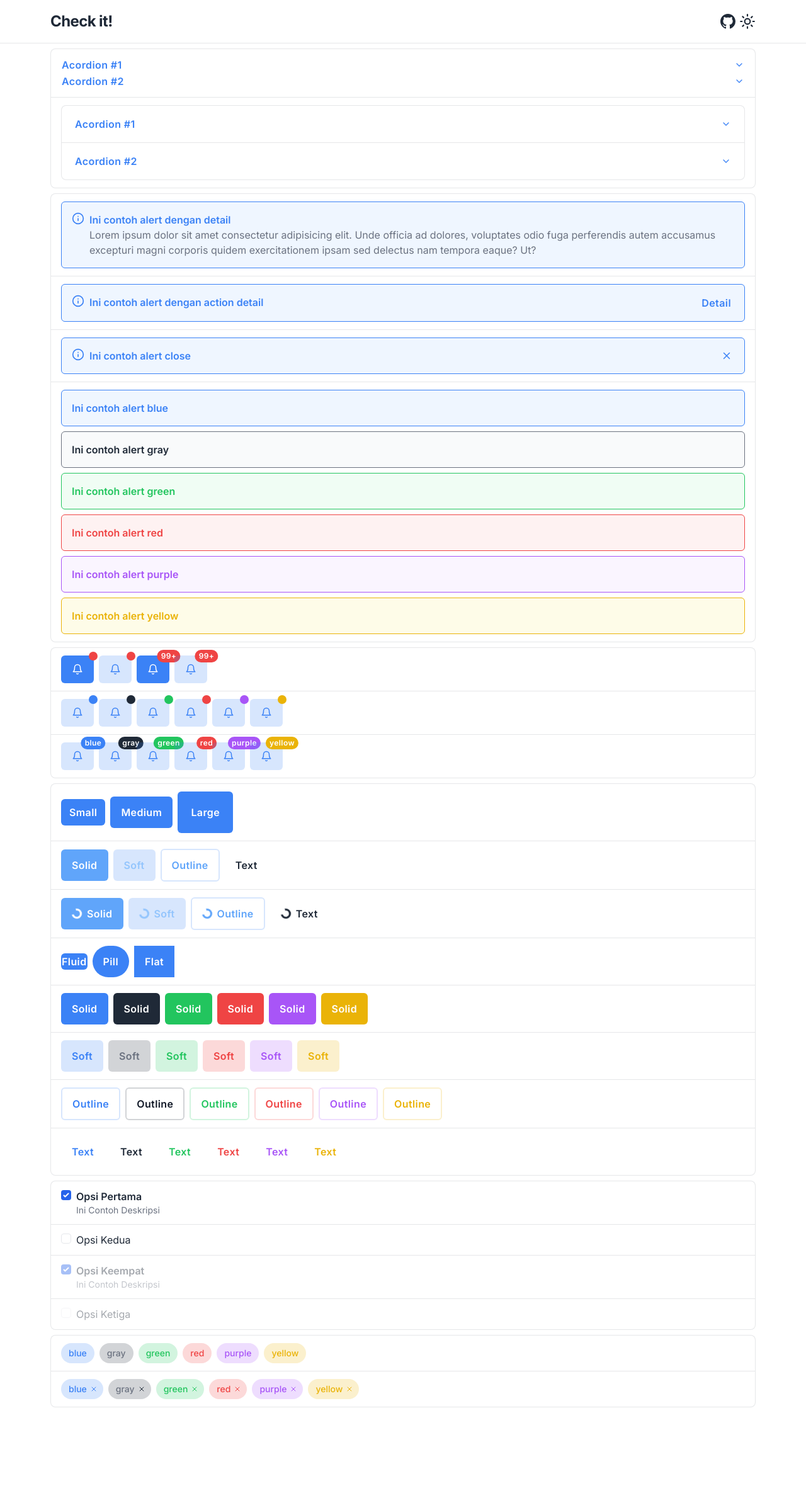
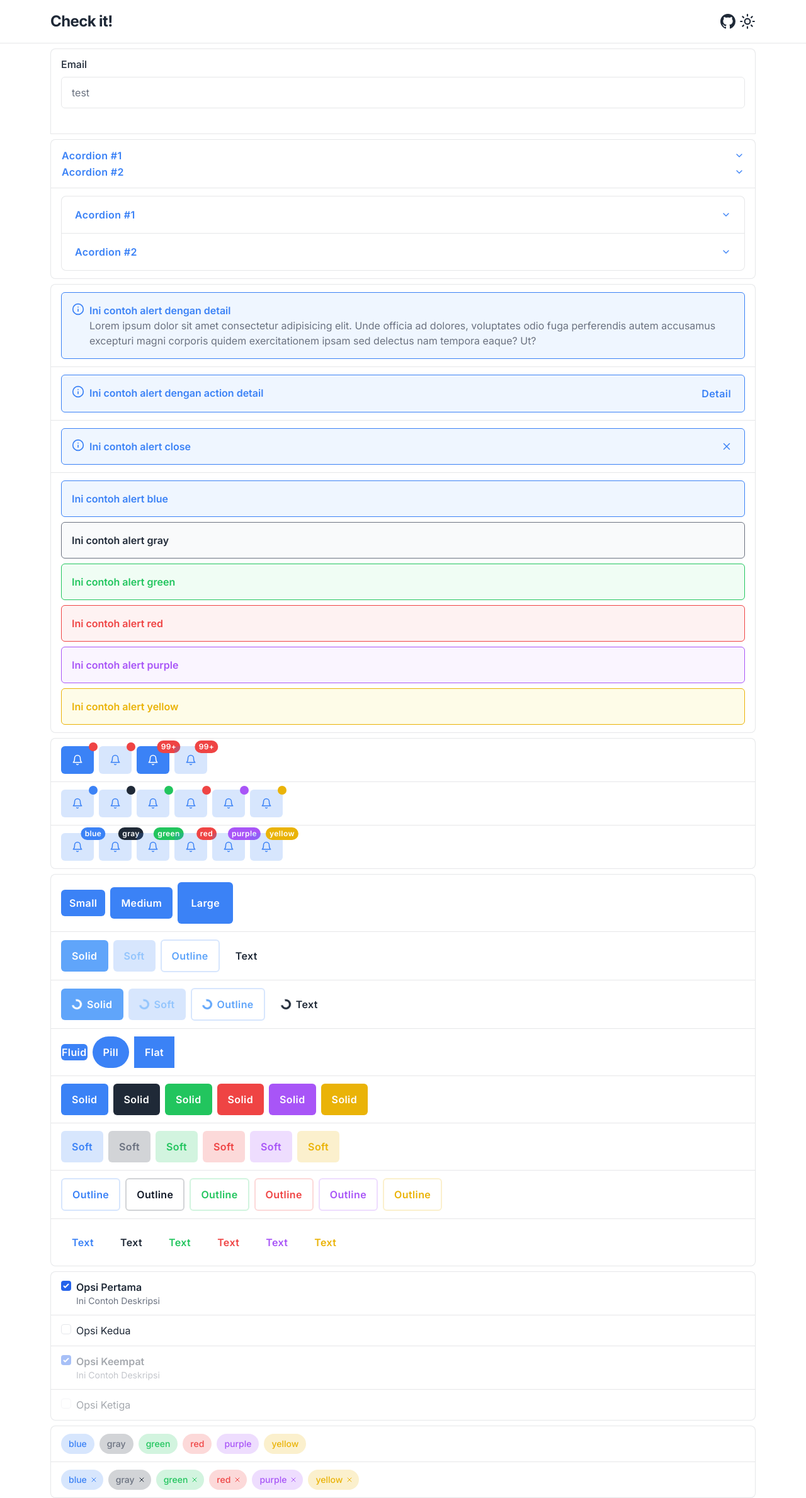
Before and after one commit to angkasa27/next-design-system, a Next.js app: page / in a window 1280 px wide. Shown: the whole page at 63% size. Before the commit the page ends 2235 px from the top, so only its background shows below. Built offline with nearby package versions, Linux system fonts and the light colour scheme.

Commit message:
Seprate input and input base

```diff
--- a/jsconfig.json
+++ b/jsconfig.json
@@ -4,6 +4,7 @@
     "paths": {
       "@elements/*": ["./src/components/elements/*"],
       "@fragments/*": ["./src/components/fragments/*"],
+      "@form/*": ["./src/components/form/*"],
       "@assets/*": ["./src/assets/*"]
     }
   }
--- a/src/components/elements/InputBase/InputBase.js
+++ b/src/components/elements/InputBase/InputBase.js
@@ -1,46 +1,33 @@
 import React from "react";
 import PropTypes from "prop-types";
-import FormControl from "@elements/FormControl";
 
-export default function Input(props) {
-  const { label, optional, id, error, hint, className, ...inputProps } = props;
+export default function InputBase(props) {
+  const { label, id, error, className, ...inputProps } = props;
   return (
-    <FormControl
-      className={className}
-      error={error}
-      hint={hint}
-      id={id}
-      label={label}
-      optional={optional}
-    >
     <input
       className={
         (error
           ? "border-red-500/50 focus:border-red-500  focus:ring-red-500"
           : "border-default focus:border-blue-500 focus:ring-blue-500") +
-          " py-3 px-4 block w-full rounded-md body-5 bg-transparent dark:bg-gray-900 invalid:border-red-500/50 invalid:focus:border-red-500  invalid:focus:ring-red-500 disabled:bg-gray-800/10 dark:disabled:bg-gray-800 "
+        " py-3 px-4 block w-full rounded-md body-5 bg-transparent dark:bg-gray-900 invalid:border-red-500/50 invalid:focus:border-red-500  invalid:focus:ring-red-500 disabled:bg-gray-800/10 dark:disabled:bg-gray-800 " +
+        className
       }
       id={id}
       label={label}
       {...inputProps}
     />
-    </FormControl>
   );
 }
 
-Input.propTypes = {
+InputBase.propTypes = {
   className: PropTypes.string,
   error: PropTypes.string,
-  hint: PropTypes.string,
   id: PropTypes.string,
   label: PropTypes.string,
-  optional: PropTypes.oneOfType([PropTypes.string, PropTypes.bool]),
 };
 
-Input.defaultProps = {
+InputBase.defaultProps = {
   error: "",
-  hint: "",
   id: "",
   label: "",
-  optional: false,
 };
--- /dev/null
+++ b/src/components/form/Input/Input.js
@@ -0,0 +1,37 @@
+import React from "react";
+import PropTypes from "prop-types";
+import FormControl from "@elements/FormControl";
+import InputBase from "@elements/InputBase";
+
+export default function Input(props) {
+  const { label, optional, id, error, hint, className, ...inputProps } = props;
+  return (
+    <FormControl
+      className={className}
+      error={error}
+      hint={hint}
+      id={id}
+      label={label}
+      optional={optional}
+    >
+      <InputBase id={id} label={label} {...inputProps} />
+    </FormControl>
+  );
+}
+
+Input.propTypes = {
+  className: PropTypes.string,
+  error: PropTypes.string,
+  hint: PropTypes.string,
+  id: PropTypes.string,
+  label: PropTypes.string,
+  optional: PropTypes.oneOfType([PropTypes.string, PropTypes.bool]),
+};
+
+Input.defaultProps = {
+  error: "",
+  hint: "",
+  id: "",
+  label: "",
+  optional: false,
+};
--- /dev/null
+++ b/src/components/form/Input/index.js
@@ -0,0 +1 @@
+export { default } from "./Input";
--- a/src/pages/index.js
+++ b/src/pages/index.js
@@ -9,6 +9,7 @@ import Badge from "@elements/Badge";
 import List from "@elements/List";
 import Chip from "@elements/Chip";
 import Icon from "@assets/Icon/Icon";
+import Input from "@form/Input";
 
 const COLORS = ["blue", "gray", "green", "red", "purple", "yellow"];
 
@@ -17,6 +18,16 @@ export default function App() {
     <div className="">
       <Navbar />
       <div className="container flex gap-2 flex-col mt-2">
+        <List className="w-full" component="div">
+          <Input
+            className="w-full"
+            // hint={"this is hint example"}
+            id="inputForm"
+            label="Email"
+            placeholder="test"
+            type="email"
+          />
+        </List>
         <AcordionSection />
         <AlertSection />
         <BadgeSection />
@@ -69,8 +80,8 @@ export function AlertSection() {
   const InfoIcon = <Icon name="Info" size={20} />;
 
   return (
-    <ul>
-      <List className="w-full">
+    <div>
+      <List className="w-full" component="div">
         <Alert
           className="w-full"
           icon={InfoIcon}
@@ -85,7 +96,7 @@ export function AlertSection() {
           </div>
         </Alert>
       </List>
-      <List className="w-full">
+      <List className="w-full" component="div">
         <Alert
           action={[
             { name: "Detail", props: { onClick: () => console.log("detail") } },
@@ -96,7 +107,7 @@ export function AlertSection() {
           title="Ini contoh alert dengan action detail"
         />
       </List>
-      <List className="w-full">
+      <List className="w-full" component="div">
         <Alert
           className="w-full"
           dismissible
@@ -105,7 +116,7 @@ export function AlertSection() {
           title="Ini contoh alert close"
         />
       </List>
-      <List className="flex flex-col gap-2 w-full">
+      <List className="flex flex-col gap-2 w-full" component="div">
         {COLORS.map((color, i) => (
           <Alert
             className="w-full"
@@ -116,7 +127,7 @@ export function AlertSection() {
           />
         ))}
       </List>
-    </ul>
+    </div>
   );
 }
 
@@ -124,8 +135,8 @@ export function BadgeSection() {
   const BellIcon = <Icon name="Bell" />;
 
   return (
-    <ul>
-      <List className="flex flex-wrap gap-2 w-full">
+    <div>
+      <List className="flex flex-wrap gap-2 w-full" component="div">
         <Button className="relative">
           {BellIcon}
           <Badge color="red" />
@@ -145,7 +156,7 @@ export function BadgeSection() {
           </Badge>
         </Button>
       </List>
-      <List className="flex flex-wrap gap-2 w-full">
+      <List className="flex flex-wrap gap-2 w-full" component="div">
         {COLORS.map((color, i) => (
           <Button className="relative" key={i} variant="soft">
             {BellIcon}
@@ -153,7 +164,7 @@ export function BadgeSection() {
           </Button>
         ))}
       </List>
-      <List className="flex flex-wrap gap-2 w-full">
+      <List className="flex flex-wrap gap-2 w-full" component="div">
         {COLORS.map((color, i) => (
           <Button className="relative" key={i} variant="soft">
             {BellIcon}
@@ -161,7 +172,7 @@ export function BadgeSection() {
           </Button>
         ))}
       </List>
-    </ul>
+    </div>
   );
 }
 
@@ -171,8 +182,11 @@ export function ButtonSection() {
   const defaultStyle = "capitalize";
 
   return (
-    <ul>
-      <List className="flex flex-wrap gap-2 items-center w-full">
+    <div>
+      <List
+        className="flex flex-wrap gap-2 items-center w-full"
+        component="div"
+      >
         {buttonSize.map((size, i) => (
           <div key={i}>
             <Button className={defaultStyle} size={size}>
@@ -181,7 +195,10 @@ export function ButtonSection() {
           </div>
         ))}
       </List>
-      <List className="flex flex-wrap gap-2 items-center w-full">
+      <List
+        className="flex flex-wrap gap-2 items-center w-full"
+        component="div"
+      >
         {buttonVariant.map((variant, i) => (
           <div key={i}>
             <Button className={defaultStyle} disabled variant={variant}>
@@ -190,7 +207,10 @@ export function ButtonSection() {
           </div>
         ))}
       </List>
-      <List className="flex flex-wrap gap-2 items-center w-full">
+      <List
+        className="flex flex-wrap gap-2 items-center w-full"
+        component="div"
+      >
         {buttonVariant.map((variant, i) => (
           <div key={i}>
             <Button className={defaultStyle} loading variant={variant}>
@@ -199,7 +219,10 @@ export function ButtonSection() {
           </div>
         ))}
       </List>
-      <List className="flex flex-wrap gap-2 items-center w-full">
+      <List
+        className="flex flex-wrap gap-2 items-center w-full"
+        component="div"
+      >
         <div>
           <Button className={defaultStyle} fluid>
             Fluid
@@ -230,7 +253,7 @@ export function ButtonSection() {
           ))}
         </List>
       ))}
-    </ul>
+    </div>
   );
 }
 
@@ -295,21 +318,27 @@ export function CheckboxSection() {
 
 export function ChipSection() {
   return (
-    <ul>
-      <List className="flex flex-wrap gap-2 items-center w-full">
+    <div>
+      <List
+        className="flex flex-wrap gap-2 items-center w-full"
+        component="div"
+      >
         {COLORS.map((color, i) => (
           <Chip color={color} key={i}>
             {color}
           </Chip>
         ))}
       </List>
-      <List className="flex flex-wrap gap-2 items-center w-full">
+      <List
+        className="flex flex-wrap gap-2 items-center w-full"
+        component="div"
+      >
         {COLORS.map((color, i) => (
           <Chip color={color} key={i} onClose={() => {}}>
             {color}
           </Chip>
         ))}
       </List>
-    </ul>
+    </div>
   );
 }
```
Lines whose indentation alone changed are shown as unchanged.
